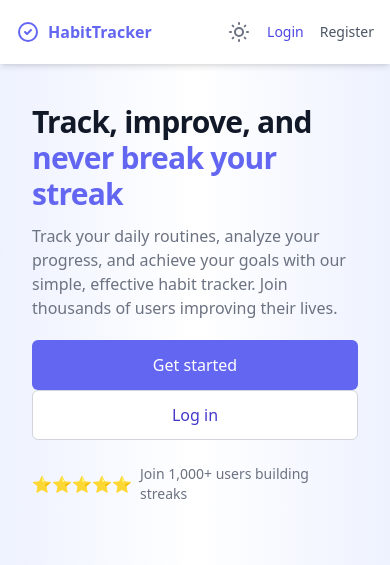
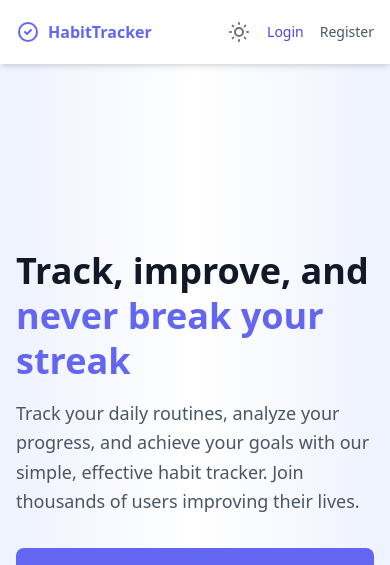
Before and after one commit to infosectestwin/HabbitTracker, a Flask app: page / in a window 390 px wide. Shown: the top 565 px of the page. Run offline with Flask 3, Linux system fonts and the light colour scheme; some libraries are stand-ins or nearby versions.

Commit message:
Fix: rebuild hero section with proper mobile-first responsive layout, hide image on mobile, constrain widths

```diff
--- a/app/templates/index.html
+++ b/app/templates/index.html
@@ -3,42 +3,38 @@
 {% block content %}
 <!-- Hero Section -->
 <div class="relative bg-gradient-to-r from-indigo-50 via-white to-indigo-50 -mt-6">
-    <div class="max-w-7xl mx-auto lg:grid lg:grid-cols-12 lg:gap-8 lg:items-center px-4 sm:px-6 min-h-[70vh]">
-        <div class="md:mx-auto lg:col-span-6 xl:col-span-5 lg:text-left py-10 lg:py-20 flex items-center">
-            <div class="max-w-xl px-4 sm:px-0">
-                <h1 class="text-3xl tracking-tight font-extrabold text-gray-900 sm:text-4xl md:text-5xl">
-                    <span class="block xl:inline">Track, improve, and</span>
-                    <span class="block text-indigo-500 xl:inline">never break your streak</span>
+    <div class="max-w-7xl mx-auto px-4 sm:px-6 lg:px-8">
+        <div class="grid grid-cols-1 lg:grid-cols-2 gap-8 lg:gap-12 items-center min-h-screen lg:min-h-[70vh] py-12 sm:py-16 lg:py-20">
+            <!-- Left Column: Text -->
+            <div class="flex flex-col justify-center max-w-xl mx-auto lg:mx-0 w-full">
+                <h1 class="text-4xl sm:text-5xl lg:text-6xl font-extrabold text-gray-900 leading-tight">
+                    <span class="block">Track, improve, and</span>
+                    <span class="block text-indigo-500">never break your streak</span>
                 </h1>
-                <p class="mt-3 text-base text-gray-500 sm:mt-5 sm:text-lg sm:max-w-xl sm:mx-auto md:mt-5 md:text-xl lg:mx-0">
+                <p class="mt-4 sm:mt-6 text-lg sm:text-xl text-gray-600 leading-relaxed">
                     Track your daily routines, analyze your progress, and achieve your goals with our simple, effective habit tracker. Join thousands of users improving their lives.
                 </p>
-                <div class="mt-5 sm:mt-8 sm:flex sm:justify-center lg:justify-start gap-3">
-                    <div>
-                        <a href="{{ url_for('auth.register') }}" class="w-full flex items-center justify-center px-8 py-3 border border-transparent text-base font-medium rounded-md text-white bg-indigo-500 hover:bg-indigo-600 md:py-4 md:text-lg md:px-10 transition">
+                <div class="mt-8 sm:mt-10 flex flex-col sm:flex-row gap-4">
+                    <a href="{{ url_for('auth.register') }}" class="inline-flex items-center justify-center px-8 py-3 border border-transparent text-base font-medium rounded-lg text-white bg-indigo-500 hover:bg-indigo-600 transition">
                         Get started
                     </a>
-                    </div>
-                    <div>
-                        <a href="{{ url_for('auth.login') }}" class="w-full flex items-center justify-center px-8 py-3 border border-gray-300 text-base font-medium rounded-md text-indigo-700 bg-white hover:bg-gray-50 md:py-4 md:text-lg md:px-10 transition">
+                    <a href="{{ url_for('auth.login') }}" class="inline-flex items-center justify-center px-8 py-3 border border-gray-300 text-base font-medium rounded-lg text-indigo-700 bg-white hover:bg-gray-50 transition">
                         Log in
                     </a>
                 </div>
-                </div>
                 <!-- Social Proof -->
-                <div class="mt-6 flex items-center justify-center lg:justify-start space-x-2">
-                    <div class="flex text-yellow-400">
-                        ⭐⭐⭐⭐⭐
-                    </div>
-                    <span class="text-sm text-gray-500 font-medium">Join 1,000+ users building streaks</span>
+                <div class="mt-8 flex items-center gap-2">
+                    <span class="text-xl">⭐⭐⭐⭐⭐</span>
+                    <p class="text-sm text-gray-600 font-medium">1,000+ users building streaks</p>
                 </div>
             </div>
-        </div>
-        <div class="mt-8 lg:mt-0 lg:col-span-6 xl:col-span-7 flex justify-center lg:justify-end">
-            <div class="max-w-md lg:max-w-lg">
-                <img class="w-full h-auto rounded-xl shadow-xl ring-1 ring-black ring-opacity-5"
+            <!-- Right Column: Image -->
+            <div class="hidden lg:flex justify-center lg:justify-end">
+                <div class="w-full max-w-lg">
+                    <img class="w-full h-auto rounded-2xl shadow-2xl ring-1 ring-black ring-opacity-5"
                         src="https://images.unsplash.com/photo-1551288049-bebda4e38f71?ixlib=rb-1.2.1&auto=format&fit=crop&w=1200&q=80"
                         alt="Habit Tracker Dashboard Analysis">
+                </div>
             </div>
         </div>
     </div>
```
Lines whose indentation alone changed are shown as unchanged.
